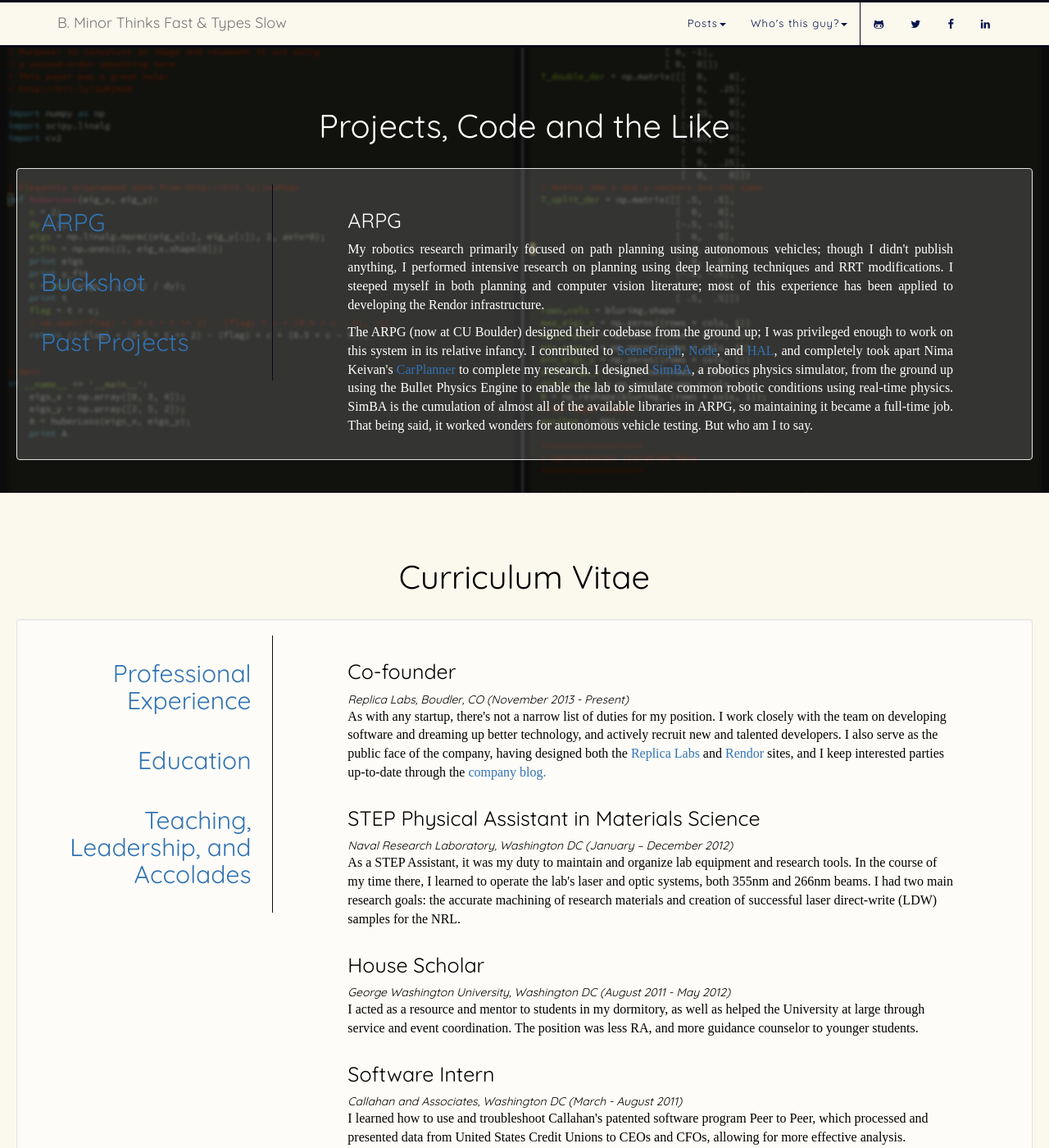
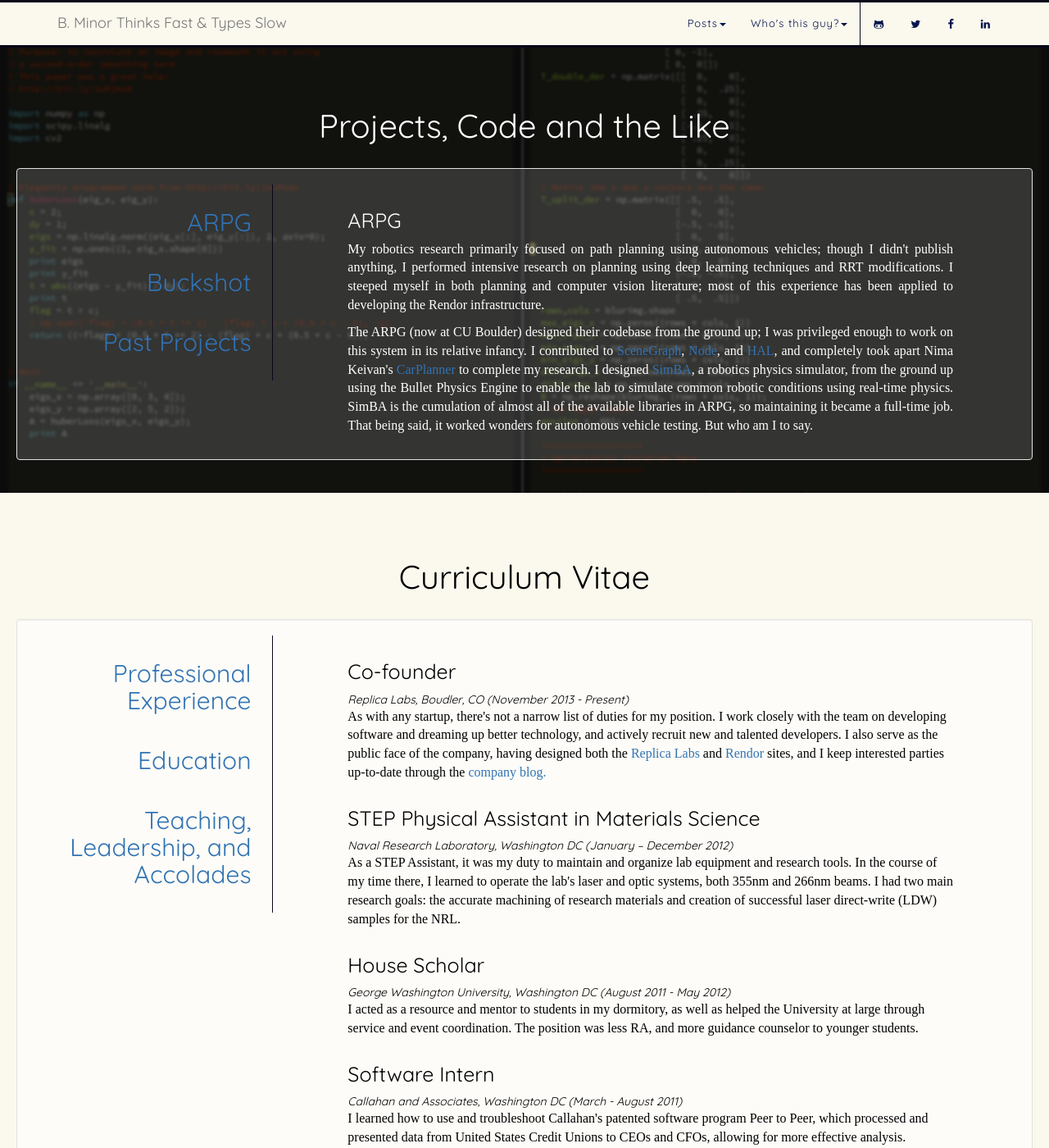
Before and after one commit to bminortx/bminortx.github.io, a Jekyll site: the page built from about/index.html, in a window 1280 px wide and 1400 px high, scrolled down 1120 px. Shown: the whole window at 82% size. Built offline with Jekyll 4.4.1, drawn with Linux system fonts in a browser that asks for light colours; nearby versions of some CDN libraries; some web fonts are replaced; comment, search, counter and statistics services are not loaded.

Commit message:
Fix alignment

```diff
--- a/css/cover.css
+++ b/css/cover.css
@@ -303,7 +303,7 @@ body {
   .code-section h3 {
     margin: 10px 10px 10px;
     font-size: 30px;
-    text-align: left; }
+    text-align: right; }
   .code-section h4 {
     margin-top: 30px;
     font-size: 25px;
--- a/css/cover.sass
+++ b/css/cover.sass
@@ -323,7 +323,7 @@ body
   h3
     margin: 10px 10px 10px
     font-size: 30px
-    text-align: left
+    text-align: right
   h4
     margin-top: 30px
     font-size: 25px
```
